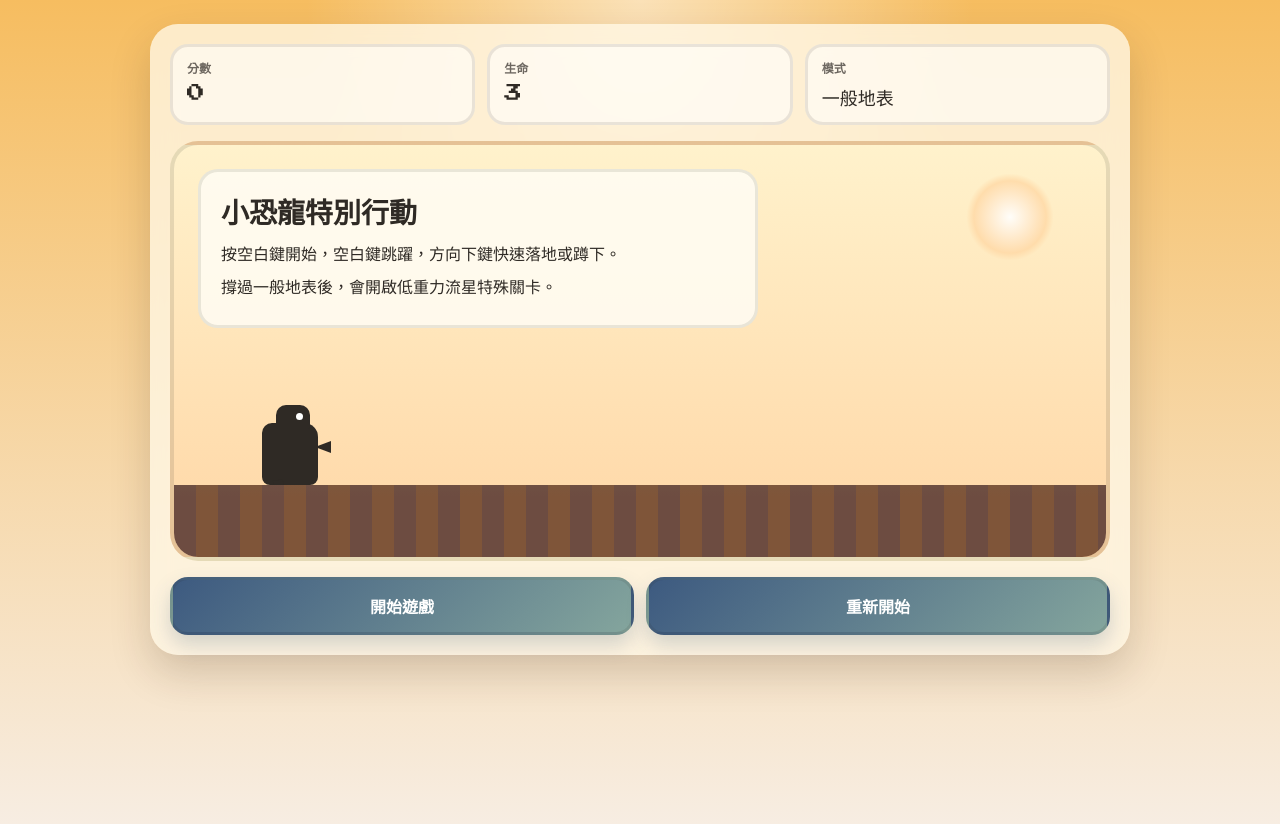
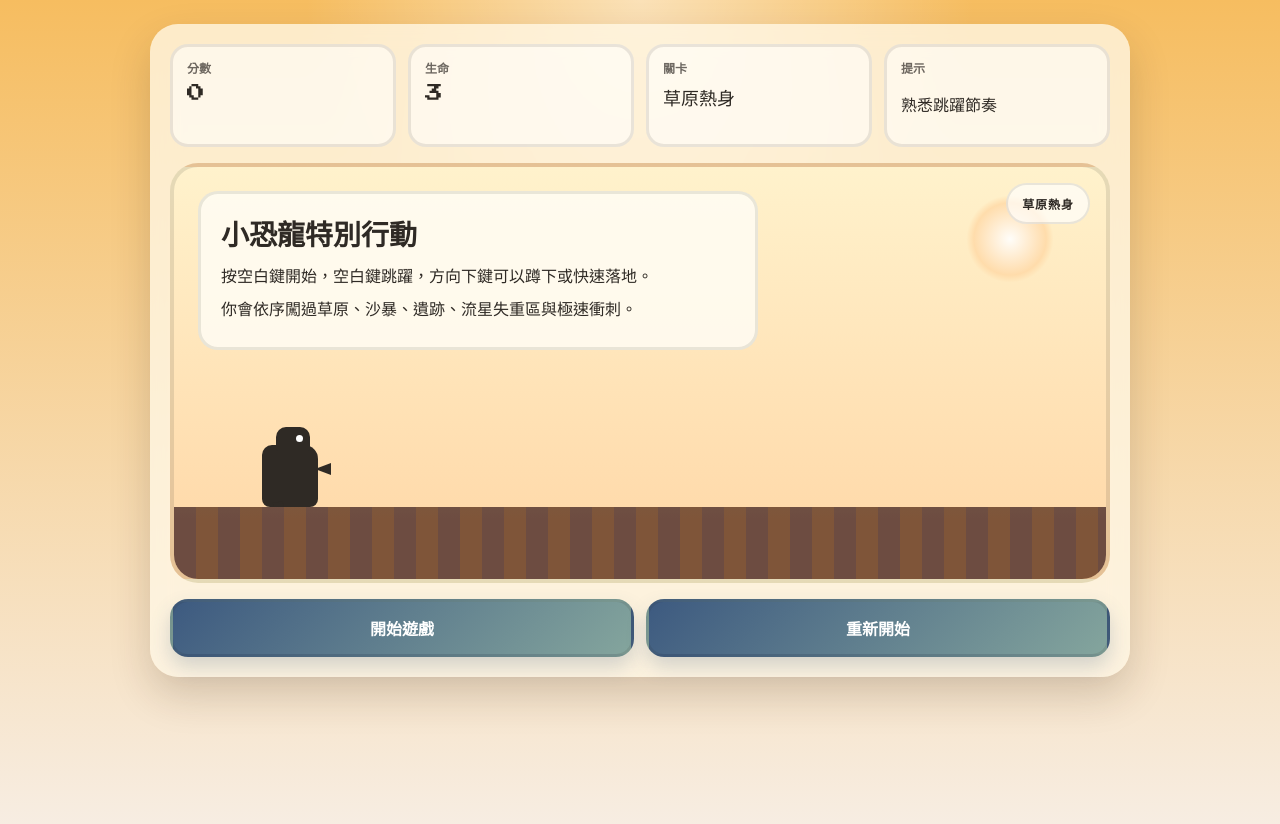
Before and after one commit to easonzh824-droid/web-dinosaur-game, a Python web app: template templates/index.html in a window 1280 px wide. Run offline with Jinja, Linux system fonts and the light colour scheme; the template is opened without the code that fills it, so the values that code supplies are empty.

Commit message:
增加關卡,難度待調整

```diff
--- a/static/script.js
+++ b/static/script.js
@@ -3,22 +3,108 @@ const dino = document.getElementById("dino");
 const scoreEl = document.getElementById("score");
 const livesEl = document.getElementById("lives");
 const modeEl = document.getElementById("mode");
+const chapterHintEl = document.getElementById("chapterHint");
+const chapterBannerEl = document.getElementById("chapterBanner");
 const messageEl = document.getElementById("message");
 const portalEl = document.getElementById("specialPortal");
 const startBtn = document.getElementById("startBtn");
 const restartBtn = document.getElementById("restartBtn");
 
+const FLOOR = 72;
+const STAGE_CLASSES = ["chapter-plains", "chapter-sandstorm", "chapter-ruins", "chapter-special", "chapter-rush"];
+
+const CHAPTERS = {
+  plains: {
+    name: "草原熱身",
+    hint: "熟悉跳躍節奏",
+    speed: 6,
+    gravity: 0.88,
+    jumpForce: 15.5,
+    spawnBase: 1120,
+    pickupInterval: 0,
+    stageClass: "chapter-plains",
+    message: ["草原上先暖機，障礙比較單純。", "注意節奏，後面每一章都會改變玩法。"],
+    patterns: [
+      [{ kind: "cactus" }],
+      [{ kind: "cactus" }, { kind: "cactus", offset: 72 }],
+      [{ kind: "bird", height: 32 }],
+    ],
+  },
+  sandstorm: {
+    name: "沙暴追擊",
+    hint: "視野變差，飛鳥變多",
+    speed: 7.2,
+    gravity: 0.92,
+    jumpForce: 15.2,
+    spawnBase: 970,
+    pickupInterval: 0,
+    stageClass: "chapter-sandstorm",
+    message: ["沙暴會讓畫面更混亂，飛鳥也會貼著地面突襲。", "有些障礙間距更短，提早準備起跳。"],
+    patterns: [
+      [{ kind: "bird", height: 24 }],
+      [{ kind: "cactus" }, { kind: "bird", offset: 145, height: 20 }],
+      [{ kind: "rock" }, { kind: "cactus", offset: 94 }],
+    ],
+  },
+  ruins: {
+    name: "斷垣遺跡",
+    hint: "需要跳躍與蹲下混用",
+    speed: 7.8,
+    gravity: 0.9,
+    jumpForce: 15.7,
+    spawnBase: 920,
+    pickupInterval: 0,
+    stageClass: "chapter-ruins",
+    message: ["遺跡裡會出現殘柱和低門，不能只靠跳。", "看到低門時要蹲下滑過去。"],
+    patterns: [
+      [{ kind: "pillar" }],
+      [{ kind: "gate" }],
+      [{ kind: "pillar" }, { kind: "gate", offset: 162 }],
+      [{ kind: "rock" }, { kind: "rock", offset: 78 }, { kind: "bird", offset: 170, height: 30 }],
+    ],
+  },
+  special: {
+    name: "流星失重區",
+    hint: "低重力，收集能量晶體",
+    speed: 8.3,
+    gravity: 0.46,
+    jumpForce: 12.8,
+    spawnBase: 880,
+    pickupInterval: 1450,
+    stageClass: "chapter-special",
+    message: ["你進入了低重力流星區，跳躍會更飄。", "藍色晶體能加分，但流星會從高處快速掠過。"],
+    patterns: [
+      [{ kind: "meteor", height: 110 }],
+      [{ kind: "meteor", height: 170 }, { kind: "meteor", offset: 110, height: 95 }],
+      [{ kind: "meteor", height: 140 }, { kind: "crater", offset: 170 }],
+    ],
+  },
+  rush: {
+    name: "極速衝刺",
+    hint: "速度最高，連續判斷",
+    speed: 9.3,
+    gravity: 0.9,
+    jumpForce: 15.4,
+    spawnBase: 760,
+    pickupInterval: 0,
+    stageClass: "chapter-rush",
+    message: ["最後衝刺開始，速度大幅提高。", "連續障礙會更密集，蹲和跳要銜接得更快。"],
+    patterns: [
+      [{ kind: "cactus" }, { kind: "rock", offset: 86 }, { kind: "bird", offset: 188, height: 28 }],
+      [{ kind: "gate" }, { kind: "rock", offset: 122 }],
+      [{ kind: "pillar" }, { kind: "pillar", offset: 92 }, { kind: "rock", offset: 194 }],
+    ],
+  },
+};
+
 const gameState = {
   running: false,
   score: 0,
   lives: 3,
-  mode: "normal",
-  gravity: 0.88,
-  speed: 6,
   y: 0,
   velocityY: 0,
-  jumpForce: 15.5,
   ducking: false,
+  chapterKey: "plains",
   obstacles: [],
   pickups: [],
   lastTime: 0,
@@ -29,11 +115,13 @@ const gameState = {
   portalTriggered: false,
   portalX: 0,
   specialEndScore: 0,
+  rushUnlocked: false,
+  shownMessages: new Set(),
 };
 
-const FLOOR = 72;
-const NORMAL_MODE_NAME = "一般地表";
-const SPECIAL_MODE_NAME = "特殊關卡";
+function currentChapter() {
+  return CHAPTERS[gameState.chapterKey];
+}
 
 function showMessage(title, lines) {
   messageEl.innerHTML = `
@@ -47,25 +135,49 @@ function hideMessage() {
   messageEl.classList.remove("visible");
 }
 
-function updateHud() {
-  scoreEl.textContent = Math.floor(gameState.score);
-  livesEl.textContent = gameState.lives;
-  modeEl.textContent = gameState.mode === "special" ? SPECIAL_MODE_NAME : NORMAL_MODE_NAME;
-}
-
 function clearActors() {
   [...gameState.obstacles, ...gameState.pickups].forEach((actor) => actor.remove());
   gameState.obstacles = [];
   gameState.pickups = [];
 }
 
+function applyChapterStyles() {
+  STAGE_CLASSES.forEach((className) => stage.classList.remove(className));
+  const chapter = currentChapter();
+  stage.classList.add(chapter.stageClass);
+  modeEl.textContent = chapter.name;
+  chapterHintEl.textContent = chapter.hint;
+  chapterBannerEl.textContent = chapter.name;
+}
+
+function updateHud() {
+  scoreEl.textContent = Math.floor(gameState.score);
+  livesEl.textContent = gameState.lives;
+  applyChapterStyles();
+}
+
+function setChapter(chapterKey, showIntro = false) {
+  gameState.chapterKey = chapterKey;
+  gameState.spawnTimer = 0;
+  gameState.pickupTimer = 0;
+  clearActors();
+  applyChapterStyles();
+
+  if (showIntro) {
+    const chapter = currentChapter();
+    showMessage(chapter.name, chapter.message);
+    window.setTimeout(() => {
+      if (gameState.running) {
+        hideMessage();
+      }
+    }, 1700);
+  }
+}
+
 function resetGame() {
   gameState.running = false;
   gameState.score = 0;
   gameState.lives = 3;
-  gameState.mode = "normal";
-  gameState.gravity = 0.88;
-  gameState.speed = 6;
   gameState.y = 0;
   gameState.velocityY = 0;
   gameState.ducking = false;
@@ -77,20 +189,21 @@ function resetGame() {
   gameState.portalTriggered = false;
   gameState.portalX = 0;
   gameState.specialEndScore = 0;
+  gameState.rushUnlocked = false;
+  gameState.shownMessages = new Set();
   clearActors();
   portalEl.classList.add("hidden");
   portalEl.style.left = "";
   portalEl.style.right = "88px";
-  stage.classList.remove("special");
   dino.classList.remove("duck");
   dino.style.bottom = `${FLOOR}px`;
-  dino.style.transform = "translateY(0)";
   dino.style.opacity = "1";
   dino.style.filter = "none";
+  setChapter("plains");
   updateHud();
   showMessage("小恐龍特別行動", [
-    "按空白鍵開始，空白鍵跳躍，方向下鍵快速落地或蹲下。",
-    "撐過一般地表後，會開啟低重力流星特殊關卡。",
+    "按空白鍵開始，空白鍵跳躍，方向下鍵可以蹲下或快速落地。",
+    "你會依序闖過草原、沙暴、遺跡、流星失重區與極速衝刺。",
   ]);
 }
 
@@ -116,7 +229,7 @@ function jump() {
   }
 
   if (gameState.y === 0) {
-    gameState.velocityY = gameState.mode === "special" ? 12.8 : gameState.jumpForce;
+    gameState.velocityY = currentChapter().jumpForce;
   }
 }
 
@@ -125,37 +238,45 @@ function setDuck(enabled) {
   dino.classList.toggle("duck", gameState.ducking);
 }
 
-function spawnObstacle() {
+function createObstacle(kind, offset = 0, height = 0) {
   const obstacle = document.createElement("div");
-  obstacle.classList.add("obstacle");
+  obstacle.classList.add("obstacle", kind);
+  obstacle.dataset.kind = kind;
+  obstacle.style.left = `${stage.clientWidth + 10 + offset}px`;
 
-  if (gameState.mode === "special") {
-    obstacle.classList.add("meteor");
-    obstacle.dataset.kind = "meteor";
-    obstacle.style.bottom = `${FLOOR + 70 + Math.random() * 150}px`;
-  } else if (Math.random() > 0.7) {
-    obstacle.classList.add("bird");
-    obstacle.dataset.kind = "bird";
-    obstacle.style.bottom = `${FLOOR + 20 + Math.random() * 52}px`;
-  } else {
-    obstacle.classList.add("cactus");
-    obstacle.dataset.kind = "cactus";
-    obstacle.style.bottom = `${FLOOR}px`;
+  let bottom = FLOOR;
+  if (kind === "bird") {
+    bottom = FLOOR + height;
+  }
+  if (kind === "meteor") {
+    bottom = FLOOR + height;
+  }
+  if (kind === "gate") {
+    bottom = FLOOR + 26;
+  }
+  if (kind === "crater") {
+    bottom = FLOOR - 2;
   }
 
-  obstacle.style.left = `${stage.clientWidth + 10}px`;
+  obstacle.style.bottom = `${bottom}px`;
   stage.appendChild(obstacle);
   gameState.obstacles.push(obstacle);
 }
 
+function spawnObstaclePattern() {
+  const chapter = currentChapter();
+  const pattern = chapter.patterns[Math.floor(Math.random() * chapter.patterns.length)];
+  pattern.forEach((item) => createObstacle(item.kind, item.offset || 0, item.height || 0));
+}
+
 function spawnPickup() {
-  if (gameState.mode !== "special") {
+  if (gameState.chapterKey !== "special") {
     return;
   }
 
   const crystal = document.createElement("div");
   crystal.classList.add("pickup", "crystal");
-  crystal.style.left = `${stage.clientWidth + 10}px`;
+  crystal.style.left = `${stage.clientWidth + 20}px`;
   crystal.style.bottom = `${FLOOR + 80 + Math.random() * 150}px`;
   stage.appendChild(crystal);
   gameState.pickups.push(crystal);
@@ -175,45 +296,38 @@ function intersects(a, b) {
   return a.left < b.right && a.right > b.left && a.top < b.bottom && a.bottom > b.top;
 }
 
+function transitionChapterIfNeeded() {
+  if (!gameState.shownMessages.has("sandstorm") && gameState.score >= 90 && gameState.chapterKey === "plains") {
+    gameState.shownMessages.add("sandstorm");
+    setChapter("sandstorm", true);
+    return;
+  }
+
+  if (!gameState.shownMessages.has("ruins") && gameState.score >= 190 && gameState.chapterKey === "sandstorm") {
+    gameState.shownMessages.add("ruins");
+    setChapter("ruins", true);
+    return;
+  }
+
+  if (!gameState.portalTriggered && !gameState.portalReady && gameState.score >= 300 && gameState.chapterKey === "ruins") {
+    gameState.portalReady = true;
+    gameState.portalX = stage.clientWidth + 20;
+    portalEl.classList.remove("hidden");
+    portalEl.style.right = "auto";
+  }
+
+  if (gameState.chapterKey === "special" && gameState.score >= gameState.specialEndScore) {
+    gameState.rushUnlocked = true;
+    setChapter("rush", true);
+  }
+}
+
 function enterSpecialMode() {
-  gameState.mode = "special";
-  gameState.gravity = 0.45;
-  gameState.speed = 7.8;
-  gameState.spawnTimer = 0;
-  gameState.pickupTimer = 0;
-  gameState.specialEndScore = gameState.score + 220;
   gameState.portalTriggered = true;
   gameState.portalReady = false;
+  gameState.specialEndScore = gameState.score + 220;
   portalEl.classList.add("hidden");
-  stage.classList.add("special");
-  showMessage("特殊關卡啟動", [
-    "進入低重力流星區，跳躍更飄，但流星會從高處高速掠過。",
-    "收集藍色能量晶體可額外加分，撐到出口就能回到地表。",
-  ]);
-  window.setTimeout(() => {
-    if (gameState.running && gameState.mode === "special") {
-      hideMessage();
-    }
-  }, 1800);
-}
-
-function leaveSpecialMode() {
-  gameState.mode = "normal";
-  gameState.gravity = 0.88;
-  gameState.speed = 8.2;
-  gameState.spawnTimer = 0;
-  gameState.pickupTimer = 0;
-  stage.classList.remove("special");
-  clearActors();
-  showMessage("成功脫出", [
-    "你穿越了特殊關卡，地表模式重新開放。",
-    "接下來速度會更快，看看你能撐多久。",
-  ]);
-  window.setTimeout(() => {
-    if (gameState.running && gameState.mode === "normal") {
-      hideMessage();
-    }
-  }, 1600);
+  setChapter("special", true);
 }
 
 function takeHit(now) {
@@ -238,19 +352,21 @@ function takeHit(now) {
     gameState.running = false;
     showMessage("任務失敗", [
       `最終分數：${Math.floor(gameState.score)}`,
-      "按空白鍵或點擊重新開始，再挑戰一次。",
+      "你已經看過多段關卡節奏了，按重新開始再挑戰一次。",
     ]);
   }
 }
 
 function moveActors(delta, now) {
   const dinoBounds = getBounds(dino);
+  const speed = currentChapter().speed;
 
   gameState.obstacles = gameState.obstacles.filter((obstacle) => {
-    const left = parseFloat(obstacle.style.left) - gameState.speed * delta * 0.06;
+    const extra = obstacle.dataset.kind === "meteor" ? 1.4 : 1;
+    const left = parseFloat(obstacle.style.left) - speed * extra * delta * 0.06;
     obstacle.style.left = `${left}px`;
 
-    if (left < -80) {
+    if (left < -120) {
       obstacle.remove();
       return false;
     }
@@ -265,7 +381,7 @@ function moveActors(delta, now) {
   });
 
   gameState.pickups = gameState.pickups.filter((pickup) => {
-    const left = parseFloat(pickup.style.left) - (gameState.speed - 1.2) * delta * 0.06;
+    const left = parseFloat(pickup.style.left) - (speed - 1) * delta * 0.06;
     pickup.style.left = `${left}px`;
 
     if (left < -60) {
@@ -274,7 +390,7 @@ function moveActors(delta, now) {
     }
 
     if (intersects(dinoBounds, getBounds(pickup))) {
-      gameState.score += 25;
+      gameState.score += 30;
       pickup.remove();
       return false;
     }
@@ -284,7 +400,8 @@ function moveActors(delta, now) {
 }
 
 function updateDino(delta) {
-  gameState.velocityY -= gameState.gravity * delta * 0.06;
+  const chapter = currentChapter();
+  gameState.velocityY -= chapter.gravity * delta * 0.06;
   gameState.y += gameState.velocityY * delta * 0.06;
 
   if (gameState.y < 0) {
@@ -305,33 +422,27 @@ function loop(timestamp) {
   gameState.lastTime = timestamp;
 
   gameState.score += delta * 0.02;
-  gameState.speed += delta * 0.00018;
   gameState.spawnTimer += delta;
   gameState.pickupTimer += delta;
 
   updateDino(delta);
   moveActors(delta, timestamp);
+  transitionChapterIfNeeded();
 
-  const spawnGap = gameState.mode === "special" ? 920 : 1150 - Math.min(gameState.score, 500) * 0.6;
+  const chapter = currentChapter();
+  const spawnGap = Math.max(560, chapter.spawnBase - Math.min(gameState.score, 600) * 0.35);
   if (gameState.spawnTimer >= spawnGap) {
-    spawnObstacle();
+    spawnObstaclePattern();
     gameState.spawnTimer = 0;
   }
 
-  if (gameState.mode === "special" && gameState.pickupTimer >= 1500) {
+  if (chapter.pickupInterval > 0 && gameState.pickupTimer >= chapter.pickupInterval) {
     spawnPickup();
     gameState.pickupTimer = 0;
   }
 
-  if (!gameState.portalTriggered && !gameState.portalReady && gameState.score >= 120) {
-    gameState.portalReady = true;
-    gameState.portalX = stage.clientWidth + 20;
-    portalEl.classList.remove("hidden");
-    portalEl.style.right = "auto";
-  }
-
   if (gameState.portalReady && !gameState.portalTriggered) {
-    gameState.portalX -= (gameState.speed - 1.5) * delta * 0.06;
+    gameState.portalX -= 6.2 * delta * 0.06;
     portalEl.style.left = `${gameState.portalX}px`;
     const portalBounds = getBounds(portalEl);
     const dinoBounds = getBounds(dino);
@@ -340,11 +451,8 @@ function loop(timestamp) {
     } else if (gameState.portalX < -120) {
       gameState.portalReady = false;
       portalEl.classList.add("hidden");
+      gameState.portalX = stage.clientWidth + 20;
     }
-  }
-
-  if (gameState.mode === "special" && gameState.score >= gameState.specialEndScore) {
-    leaveSpecialMode();
   }
 
   if (timestamp < gameState.invulnerableUntil) {
--- a/static/style.css
+++ b/static/style.css
@@ -40,7 +40,7 @@ body {
 
 .hud {
   display: grid;
-  grid-template-columns: repeat(3, minmax(0, 1fr));
+  grid-template-columns: repeat(4, minmax(0, 1fr));
   gap: 12px;
   margin-bottom: 16px;
 }
@@ -85,12 +85,26 @@ body {
   background: linear-gradient(180deg, var(--stage-day-1), var(--stage-day-2));
 }
 
-.stage.special {
+.stage.chapter-special {
   background: linear-gradient(180deg, var(--stage-night-1), var(--stage-night-2));
 }
 
+.stage.chapter-sandstorm {
+  background: linear-gradient(180deg, #f4c27a, #d49a52);
+}
+
+.stage.chapter-ruins {
+  background: linear-gradient(180deg, #d8c3a5, #b08968);
+}
+
+.stage.chapter-rush {
+  background: linear-gradient(180deg, #ffe29a, #ff8c42);
+}
+
 .sun,
-.stars {
+.stars,
+.wind,
+.danger-lines {
   position: absolute;
   inset: 0;
   pointer-events: none;
@@ -152,10 +217,22 @@ body {
     repeating-linear-gradient(90deg, #6d4c41 0 22px, #7f5539 22px 44px);
 }
 
-.stage.special .ground {
+.stage.chapter-special .ground {
   background:
     linear-gradient(180deg, rgba(140, 196, 255, 0.2), rgba(140, 196, 255, 0) 20%),
     repeating-linear-gradient(90deg, #274060 0 24px, #335c81 24px 48px);
+}
+
+.stage.chapter-ruins .ground {
+  background:
+    linear-gradient(180deg, rgba(255, 255, 255, 0.16), rgba(120, 97, 75, 0) 18%),
+    repeating-linear-gradient(90deg, #8d6e63 0 34px, #a1887f 34px 68px);
+}
+
+.stage.chapter-rush .ground {
+  background:
+    linear-gradient(180deg, rgba(255, 255, 255, 0.2), rgba(120, 97, 75, 0) 18%),
+    repeating-linear-gradient(90deg, #b85c38 0 18px, #e76f51 18px 36px);
 }
 
 .dino {
@@ -327,6 +445,19 @@ body {
   animation: pulse 1.1s infinite ease-in-out;
 }
 
+.chapter-banner {
+  position: absolute;
+  top: 16px;
+  right: 16px;
+  padding: 10px 14px;
+  border-radius: 999px;
+  font-size: 12px;
+  font-weight: 700;
+  letter-spacing: 0.08em;
+  background: rgba(255, 255, 255, 0.68);
+  border: 2px solid rgba(47, 42, 37, 0.1);
+}
+
 .hidden {
   display: none;
 }
--- a/templates/index.html
+++ b/templates/index.html
@@ -21,15 +21,22 @@
         <p id="lives">3</p>
       </div>
       <div>
-        <p class="label">模式</p>
-        <p id="mode">一般地表</p>
+        <p class="label">關卡</p>
+        <p id="mode">草原熱身</p>
+      </div>
+      <div>
+        <p class="label">提示</p>
+        <p id="chapterHint">熟悉跳躍節奏</p>
       </div>
     </section>
 
     <section class="stage-wrap">
-      <div id="stage" class="stage">
+      <div id="stage" class="stage chapter-plains">
         <div class="sun"></div>
         <div class="stars"></div>
+        <div class="wind"></div>
+        <div class="danger-lines"></div>
+        <div class="chapter-banner" id="chapterBanner">草原熱身</div>
         <div id="dino" class="dino">
           <div class="eye"></div>
           <div class="leg leg-front"></div>
@@ -39,8 +46,8 @@
         <div id="specialPortal" class="special-portal hidden"></div>
         <div id="message" class="message visible">
           <h1>小恐龍特別行動</h1>
-          <p>按空白鍵開始，空白鍵跳躍，方向下鍵快速落地或蹲下。</p>
-          <p>累積分數後會開啟特殊關卡，進入低重力流星區。</p>
+          <p>按空白鍵開始，空白鍵跳躍，方向下鍵可以蹲下或快速落地。</p>
+          <p>你會依序闖過草原、沙暴、遺跡、低重力流星區與疾速衝刺關卡。</p>
         </div>
       </div>
     </section>
```
Also changed, not shown: other parts of static/style.css (+113 -3 lines).
